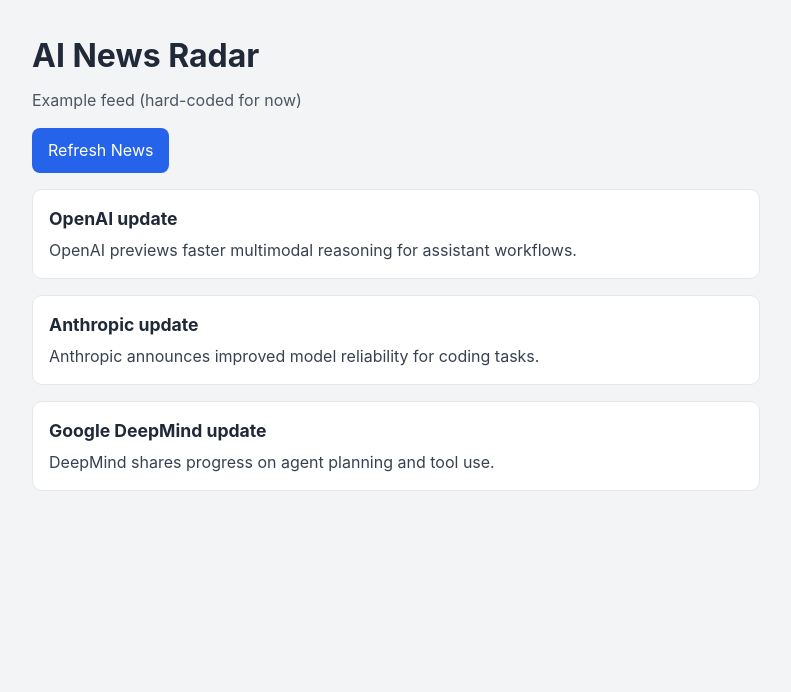
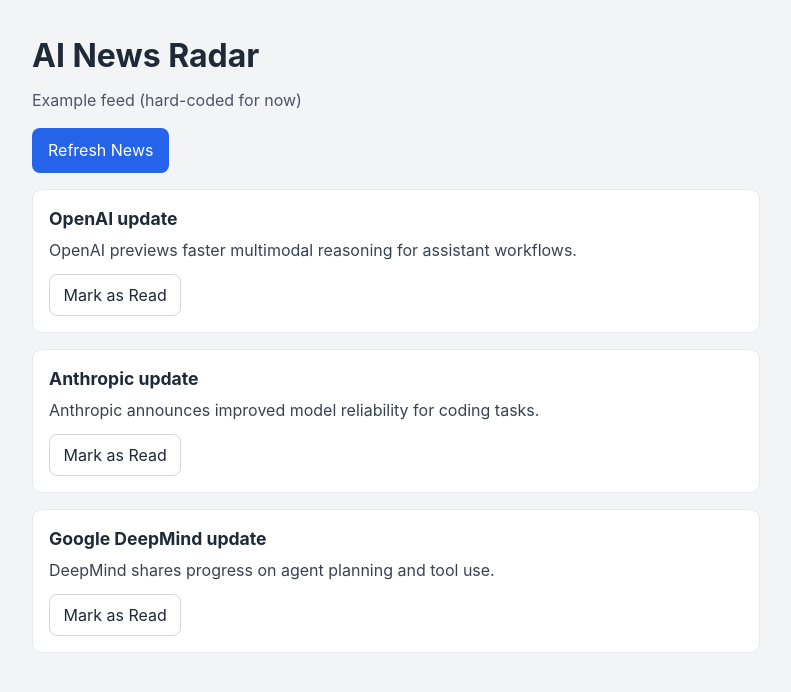
Before and after one commit to oskkau25/ai-news-radar, a React (Vite) app: page / in a window 1280 px wide. Shown: the top 692 px of the page, without its empty margins (244-1035 px from the left). Built offline with nearby package versions, Linux system fonts and the light colour scheme.

Commit message:
Add read/unread toggle for news cards

```diff
--- a/src/App.jsx
+++ b/src/App.jsx
@@ -1,3 +1,5 @@
+import { useEffect, useState } from "react";
+
 const newsItems = [
   {
     title: "OpenAI update",
@@ -13,9 +15,32 @@
   },
 ];
 
+const STORAGE_KEY = "ai-news-radar-read-items";
+
 function App() {
+  const [readItems, setReadItems] = useState(() => {
+    const savedItems = localStorage.getItem(STORAGE_KEY);
+
+    if (!savedItems) {
+      return {};
+    }
+
+    return JSON.parse(savedItems);
+  });
+
+  useEffect(() => {
+    localStorage.setItem(STORAGE_KEY, JSON.stringify(readItems));
+  }, [readItems]);
+
   const handleRefresh = () => {
     alert("Refresh coming soon");
+  };
+
+  const toggleRead = (title) => {
+    setReadItems((currentReadItems) => ({
+      ...currentReadItems,
+      [title]: !currentReadItems[title],
+    }));
   };
 
   return (
@@ -24,12 +49,25 @@
       <p className="subtitle">Example feed (hard-coded for now)</p>
       <button className="refresh-button" onClick={handleRefresh}>Refresh News</button>
       <section className="news-list">
-        {newsItems.map((item) => (
-          <article key={item.title} className="news-card">
-            <h2>{item.title}</h2>
-            <p>{item.summary}</p>
-          </article>
-        ))}
+        {newsItems.map((item) => {
+          const isRead = readItems[item.title];
+
+          return (
+            <article
+              key={item.title}
+              className={`news-card ${isRead ? "news-card-read" : ""}`.trim()}
+            >
+              <h2>{item.title}</h2>
+              <p>{item.summary}</p>
+              <button
+                className="toggle-read-button"
+                onClick={() => toggleRead(item.title)}
+              >
+                Mark as {isRead ? "Unread" : "Read"}
+              </button>
+            </article>
+          );
+        })}
       </section>
     </main>
   );
--- a/src/index.css
+++ b/src/index.css
@@ -57,12 +57,30 @@
   padding: 1rem;
 }
 
+.news-card-read {
+  opacity: 0.7;
+}
+
 .news-card h2 {
   margin: 0 0 0.35rem;
   font-size: 1.1rem;
 }
 
 .news-card p {
-  margin: 0;
+  margin: 0 0 0.75rem;
   color: #374151;
 }
+
+.toggle-read-button {
+  padding: 0.5rem 0.85rem;
+  border: 1px solid #d1d5db;
+  border-radius: 8px;
+  background: #ffffff;
+  color: #1f2937;
+  font: inherit;
+  cursor: pointer;
+}
+
+.toggle-read-button:hover {
+  background: #f9fafb;
+}
```
